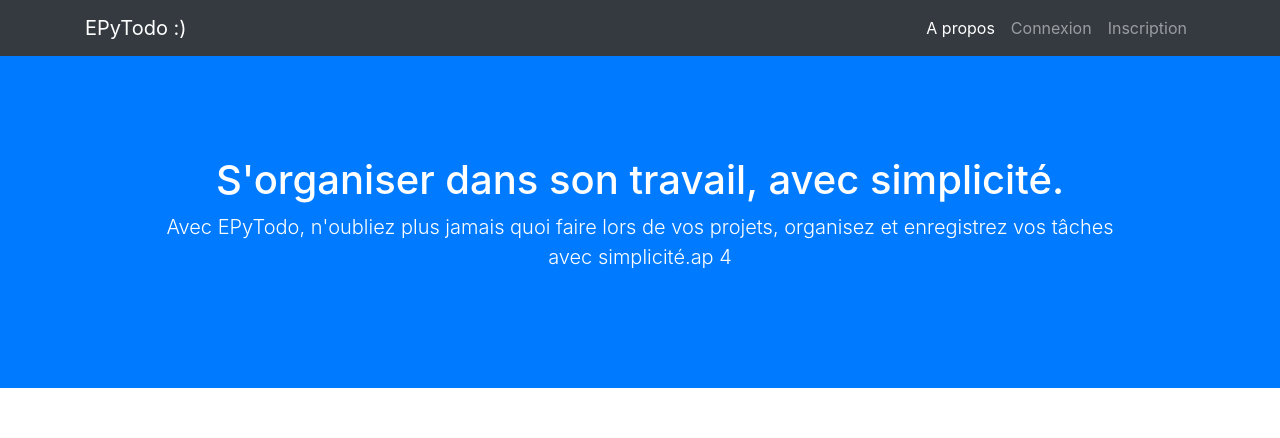
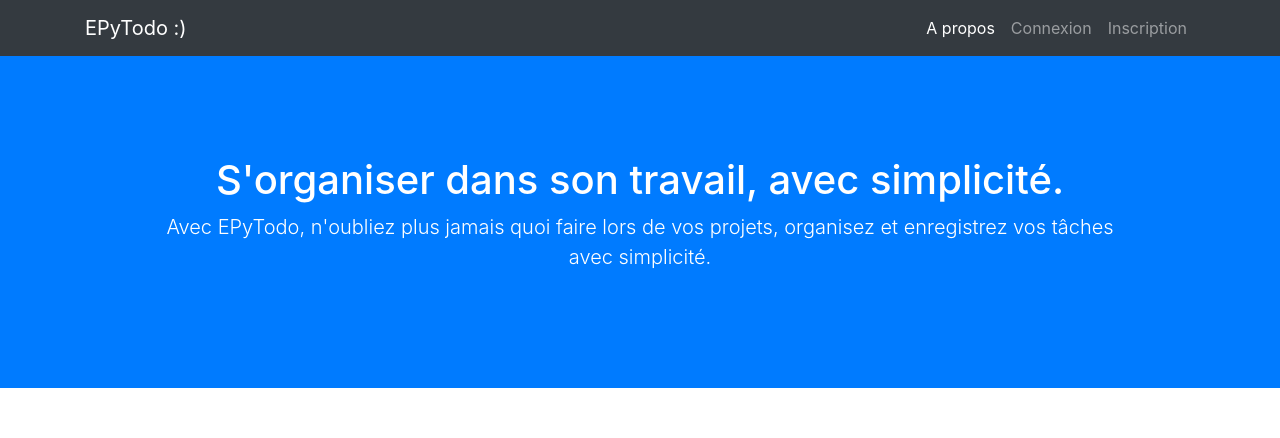
Before and after one commit to AnthoniMarie/EpyTodo, a Flask app: page / in a window 1280 px wide. Shown: the top 438 px of the page. Run offline with Flask 2, Linux system fonts and the light colour scheme; some libraries are stand-ins or nearby versions.

Commit message:
[FIX] - Removing misplaced chars

```diff
--- a/app/templates/partials/header.html
+++ b/app/templates/partials/header.html
@@ -40,6 +40,6 @@
   <header class="bg-primary text-white">
     <div class="container text-center">
       <h1>S'organiser dans son travail, avec simplicité.</h1>
-      <p class="lead">Avec EPyTodo, n'oubliez plus jamais quoi faire lors de vos projets, organisez et enregistrez vos tâches<br>avec simplicité.ap 4</p>
+      <p class="lead">Avec EPyTodo, n'oubliez plus jamais quoi faire lors de vos projets, organisez et enregistrez vos tâches<br>avec simplicité.</p>
     </div>
   </header>
```
